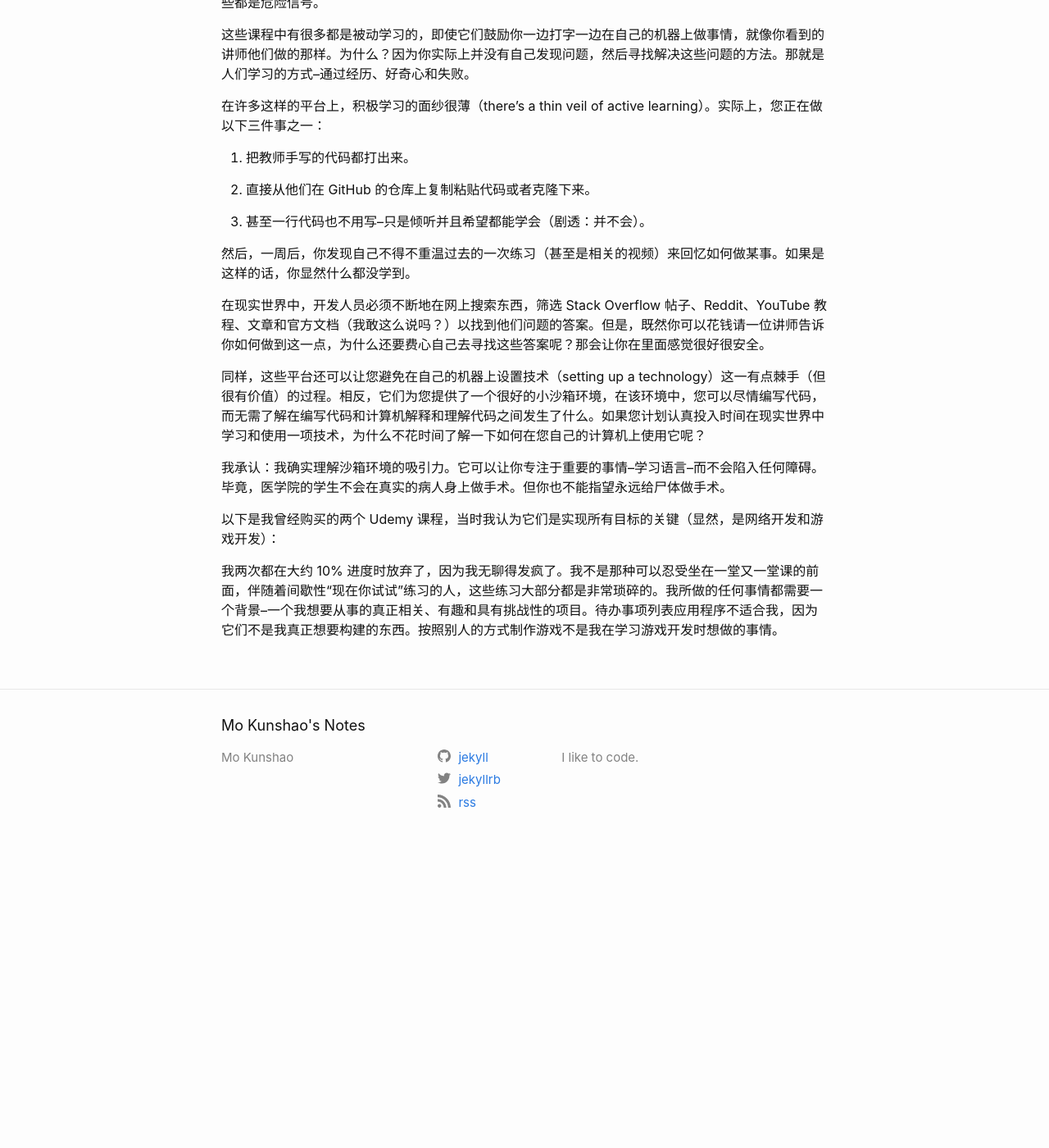
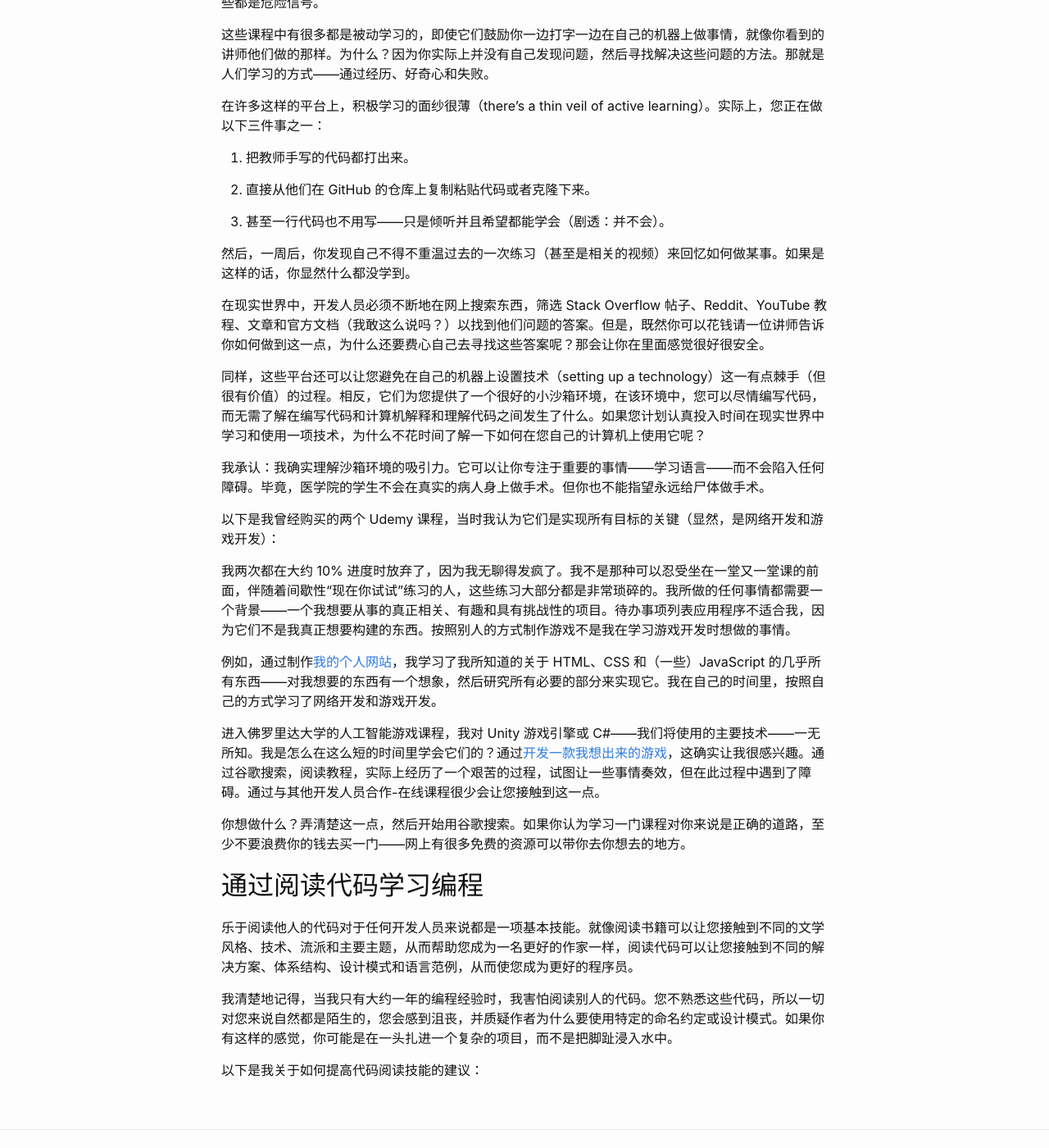
Before and after one commit to mokunshao/mokunshao.github.io, a Jekyll site: the page built from _posts/2020-01-05-learn-to-code-without-wasting-time-money.md, in a window 1280 px wide and 1400 px high, scrolled down 1415 px. Shown: the whole window at 82% size. Built offline with Jekyll 4.4.1, drawn with Linux system fonts in a browser that asks for light colours; our own code applies the rules of GitHub Pages for plain Markdown files; before the commit the page ends 2465 px from its top, so only the background shows below that; some of the changed text lies outside the part shown.

Commit message:
Update 2020-01-05-learn-to-code-without-wasting-time-money.md

```diff
--- a/_posts/2020-01-05-learn-to-code-without-wasting-time-money.md
+++ b/_posts/2020-01-05-learn-to-code-without-wasting-time-money.md
@@ -28,11 +28,11 @@ title: 学会编程，且不浪费时间和金钱
 
 Udemy，Udacity，Lynda，Vertabelo Academy，Codeacademy Pro 等等。这些东西有什么共同之处呢？它们是在线平台，其目标用户是那些感到不知所措或幻想破灭的希望尽快转行的职场人士。这些平台无处不在，但我认为它们不利于学习如何实际编码，因为它们很少提供比在线上随时可用的免费内容更高质量的材料。
 
-这些课程最大的问题是持续地手把手教学--这是有害的。做你自己的研究，犯错误，破坏你的代码，并学习如何调试，所有这些令人难以置信的有价值的体验将永远伴随着你，并最终让你成为一名更好的程序员。简单地模仿教练所做的可能会帮助你发展肌肉记忆，但它不会给你带来只有第一手经验才能带来的深入理解。
+这些课程最大的问题是持续地手把手教学——这是有害的。做你自己的研究，犯错误，破坏你的代码，并学习如何调试，所有这些令人难以置信的有价值的体验将永远伴随着你，并最终让你成为一名更好的程序员。简单地模仿教练所做的可能会帮助你发展肌肉记忆，但它不会给你带来只有第一手经验才能带来的深入理解。
 
 你有没有注意到 Udemy 的课程总是在打折？或者这些平台几乎对每一个问题都有提示，或者讲师直接告诉你如何做某事，或者他们甚至在视频中就在谷歌上搜索了一下，而不是鼓励学生自己研究这些东西？这些都是危险信号。
 
-这些课程中有很多都是被动学习的，即使它们鼓励你一边打字一边在自己的机器上做事情，就像你看到的讲师他们做的那样。为什么？因为你实际上并没有自己发现问题，然后寻找解决这些问题的方法。那就是人们学习的方式--通过经历、好奇心和失败。
+这些课程中有很多都是被动学习的，即使它们鼓励你一边打字一边在自己的机器上做事情，就像你看到的讲师他们做的那样。为什么？因为你实际上并没有自己发现问题，然后寻找解决这些问题的方法。那就是人们学习的方式——通过经历、好奇心和失败。
 
 在许多这样的平台上，积极学习的面纱很薄（there’s a thin veil of active learning）。实际上，您正在做以下三件事之一：
 
@@ -40,7 +40,7 @@ Udemy，Udacity，Lynda，Vertabelo Academy，Codeacademy Pro 等等。这些东
 
 2. 直接从他们在 GitHub 的仓库上复制粘贴代码或者克隆下来。
 
-3. 甚至一行代码也不用写--只是倾听并且希望都能学会（剧透：并不会）。
+3. 甚至一行代码也不用写——只是倾听并且希望都能学会（剧透：并不会）。
 
 然后，一周后，你发现自己不得不重温过去的一次练习（甚至是相关的视频）来回忆如何做某事。如果是这样的话，你显然什么都没学到。
 
@@ -48,8 +48,22 @@ Udemy，Udacity，Lynda，Vertabelo Academy，Codeacademy Pro 等等。这些东
 
 同样，这些平台还可以让您避免在自己的机器上设置技术（setting up a technology）这一有点棘手（但很有价值）的过程。相反，它们为您提供了一个很好的小沙箱环境，在该环境中，您可以尽情编写代码，而无需了解在编写代码和计算机解释和理解代码之间发生了什么。如果您计划认真投入时间在现实世界中学习和使用一项技术，为什么不花时间了解一下如何在您自己的计算机上使用它呢？
 
-我承认：我确实理解沙箱环境的吸引力。它可以让你专注于重要的事情--学习语言--而不会陷入任何障碍。毕竟，医学院的学生不会在真实的病人身上做手术。但你也不能指望永远给尸体做手术。
+我承认：我确实理解沙箱环境的吸引力。它可以让你专注于重要的事情——学习语言——而不会陷入任何障碍。毕竟，医学院的学生不会在真实的病人身上做手术。但你也不能指望永远给尸体做手术。
 
 以下是我曾经购买的两个 Udemy 课程，当时我认为它们是实现所有目标的关键（显然，是网络开发和游戏开发）：
 
-我两次都在大约 10% 进度时放弃了，因为我无聊得发疯了。我不是那种可以忍受坐在一堂又一堂课的前面，伴随着间歇性“现在你试试”练习的人，这些练习大部分都是非常琐碎的。我所做的任何事情都需要一个背景--一个我想要从事的真正相关、有趣和具有挑战性的项目。待办事项列表应用程序不适合我，因为它们不是我真正想要构建的东西。按照别人的方式制作游戏不是我在学习游戏开发时想做的事情。
+我两次都在大约 10% 进度时放弃了，因为我无聊得发疯了。我不是那种可以忍受坐在一堂又一堂课的前面，伴随着间歇性“现在你试试”练习的人，这些练习大部分都是非常琐碎的。我所做的任何事情都需要一个背景——一个我想要从事的真正相关、有趣和具有挑战性的项目。待办事项列表应用程序不适合我，因为它们不是我真正想要构建的东西。按照别人的方式制作游戏不是我在学习游戏开发时想做的事情。
+
+例如，通过制作[我的个人网站](https://aleksandrhovhannisyan.github.io/)，我学习了我所知道的关于 HTML、CSS 和（一些）JavaScript 的几乎所有东西——对我想要的东西有一个想象，然后研究所有必要的部分来实现它。我在自己的时间里，按照自己的方式学习了网络开发和游戏开发。
+
+进入佛罗里达大学的人工智能游戏课程，我对 Unity 游戏引擎或 C#——我们将使用的主要技术——一无所知。我是怎么在这么短的时间里学会它们的？通过[开发一款我想出来的游戏](https://github.com/cap4053-cheeky-pixels/EmbodyGame)，这确实让我很感兴趣。通过谷歌搜索，阅读教程，实际上经历了一个艰苦的过程，试图让一些事情奏效，但在此过程中遇到了障碍。通过与其他开发人员合作-在线课程很少会让您接触到这一点。
+
+你想做什么？弄清楚这一点，然后开始用谷歌搜索。如果你认为学习一门课程对你来说是正确的道路，至少不要浪费你的钱去买一门——网上有很多免费的资源可以带你去你想去的地方。
+
+## 通过阅读代码学习编程
+
+乐于阅读他人的代码对于任何开发人员来说都是一项基本技能。就像阅读书籍可以让您接触到不同的文学风格、技术、流派和主要主题，从而帮助您成为一名更好的作家一样，阅读代码可以让您接触到不同的解决方案、体系结构、设计模式和语言范例，从而使您成为更好的程序员。
+
+我清楚地记得，当我只有大约一年的编程经验时，我害怕阅读别人的代码。您不熟悉这些代码，所以一切对您来说自然都是陌生的，您会感到沮丧，并质疑作者为什么要使用特定的命名约定或设计模式。如果你有这样的感觉，你可能是在一头扎进一个复杂的项目，而不是把脚趾浸入水中。
+
+以下是我关于如何提高代码阅读技能的建议：
```
